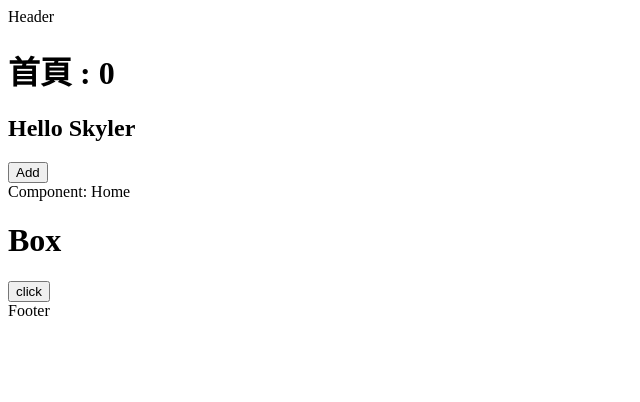
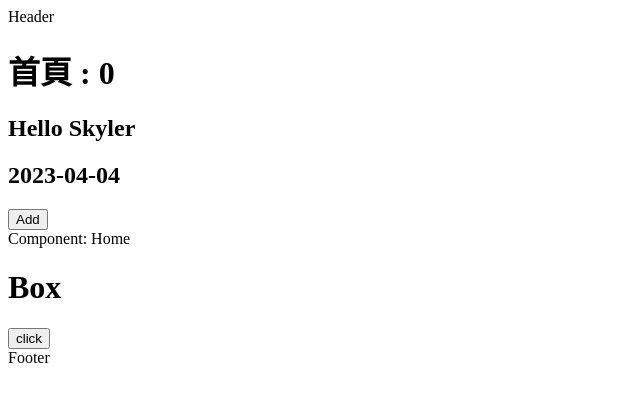
Before and after one commit to SkylerChou/nuxt3-demo, a Nuxt app: page / in a window 1280 px wide. Shown: the top 402 px of the page, without its empty margins (0-640 px from the left). Built offline with nearby package versions, Linux system fonts and the light colour scheme.

Commit message:
章節 1-15 - 架構解析 - Plugins 第一種方式 - directive

```diff
--- a/package.json
+++ b/package.json
@@ -16,6 +16,7 @@
   },
   "dependencies": {
     "@pinia/nuxt": "^0.5.1",
+    "dayjs": "^1.11.10",
     "pinia": "^2.1.7"
   }
 }
--- a/pages/index.vue
+++ b/pages/index.vue
@@ -1,6 +1,7 @@
 <template>
   <h1>首頁 : {{ store.count }}</h1>
   <h2>{{$hello("Skyler")}}</h2>
+  <h2 v-timeformat="1680574081915"></h2>
   <button @click="store.addCount">Add</button>
 
   <!-- Nuxt 自動 import -->
@@ -14,7 +15,7 @@
 // 取 plugin 方法前面都要加 $
 const { $hello } = useNuxtApp()
 
-const store=useHomeStore()
+const store = useHomeStore()
 </script>
 
 <style>
--- /dev/null
+++ b/plugins/timeformat.js
@@ -0,0 +1,15 @@
+import dayjs from "dayjs";
+
+export default defineNuxtPlugin((nuxtApp) => {
+  nuxtApp.vueApp.directive('timeformat',{
+    /**
+     * @func 生命週期
+     * @param el 綁定的的 DOM element
+     * @param binding element 綁定的值
+     */
+    mounted(el,binding){
+      const time = dayjs(binding.value).format('YYYY-MM-DD');
+      el.innerText = time;
+    }
+  })
+})
```
Also changed, not shown: plugins/README.md, 1 other file (tests, documents, lock files or other folders).
